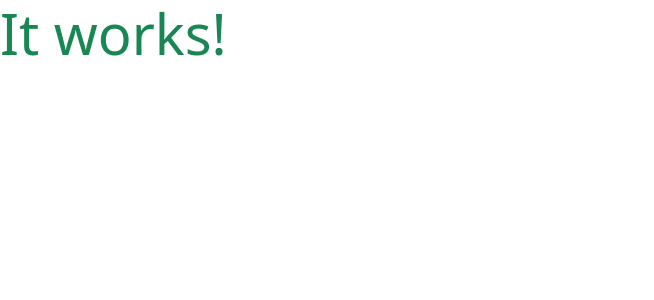
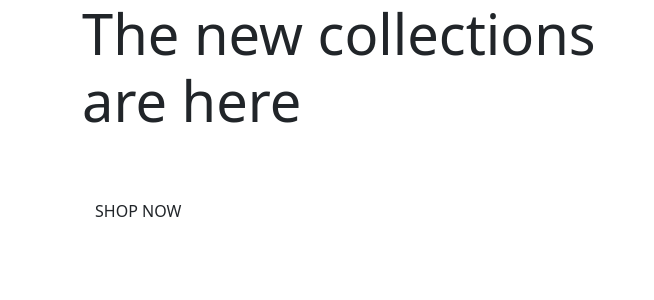
Before and after one commit to elomasney/boutique_ado_v1, a Django app: page / in a window 1280 px wide. Shown: the top 300 px of the page, without its empty margins (0-654 px from the left). Run offline with Django 3.2, Linux system fonts and the light colour scheme.

Commit message:
Added home page content

```diff
--- a/home/templates/home/index.html
+++ b/home/templates/home/index.html
@@ -1,7 +1,32 @@
 {% extends "base.html"%}
 {% load static %}
 
+{% block page-header %}
+<div class="container header-container">
+    <div class="row">
+        <div class="col">
+
+        </div>
+    </div>
+</div>
+{% endblock %}
+
 {% block content %}
-<h1 class="display-4 text-success">It works!</h1>
+<div class="container h-100">
+    <div class="row h-100">
+        <div class="col-7 col-md-6 my-auto">
+            <h1 class="display-4 logo-font text-black">
+                The new collections are here
+            </h1>
+            <div class="my-5">
+                <h4>
+                    <a href="" class="shop-now-button btn btn-large rounded-0 text-uppercase py-3">
+                        Shop Now
+                    </a>
+                </h4>
+            </div>
+        </div>
+    </div>
+</div>
 
 {% endblock %}
```
